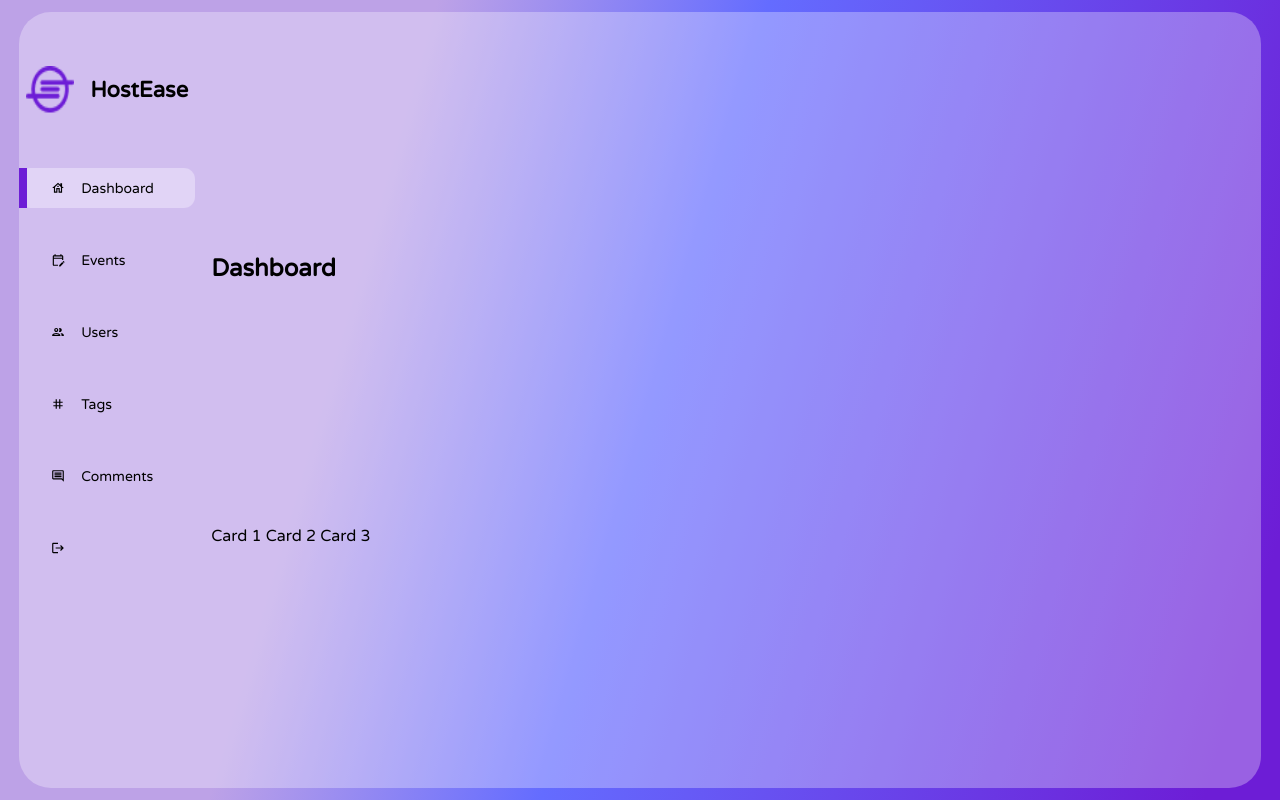
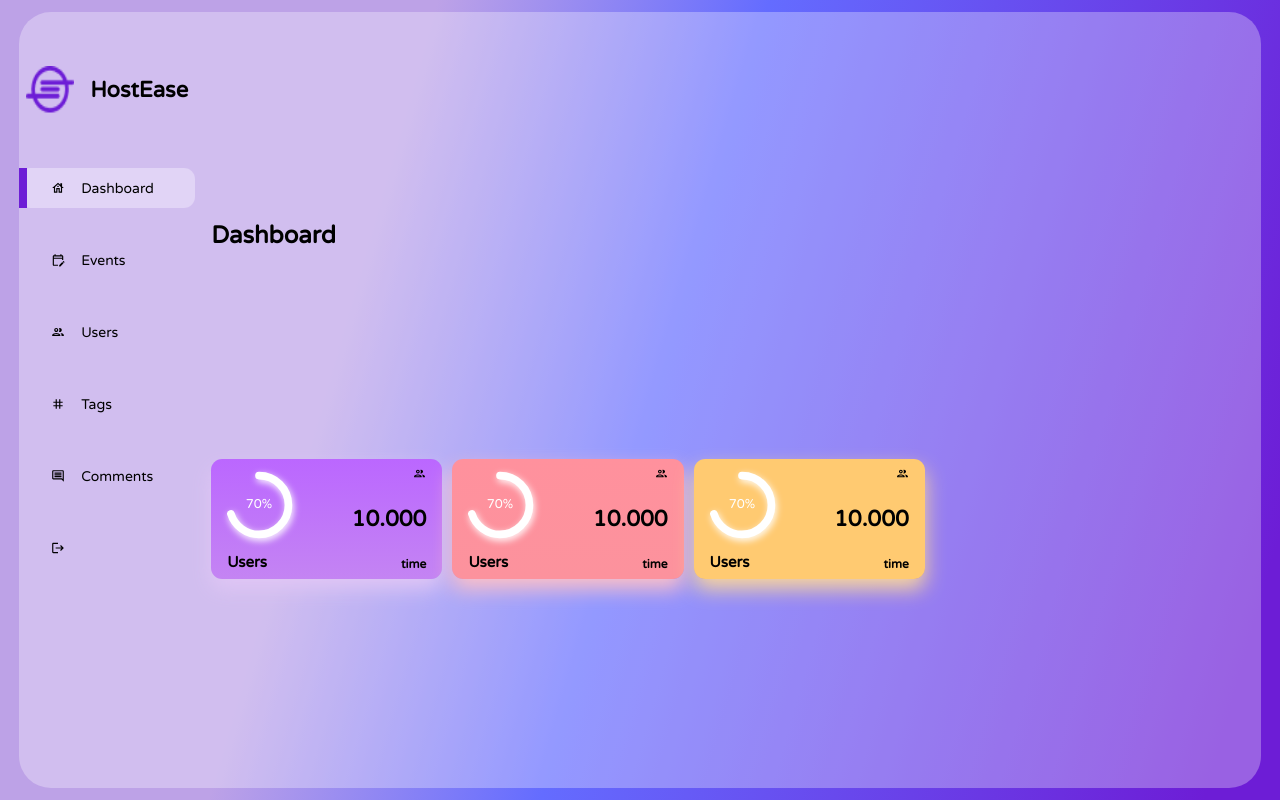
Before and after one commit to enriquedlc/HostEase, a React (Vite) app in the folder client/: page /dev in a window 1280 px wide. Built offline with nearby package versions, Linux system fonts and the light colour scheme.

Commit message:
Feature :sparkles:: created Card component.
This cards will display data from the server.

```diff
--- a/client/package.json
+++ b/client/package.json
@@ -16,6 +16,7 @@
 		"bcryptjs": "^2.4.3",
 		"framer-motion": "^10.12.8",
 		"react": "^18.2.0",
+		"react-circular-progressbar": "^2.1.0",
 		"react-dom": "^18.2.0",
 		"react-icons": "^4.8.0",
 		"react-responsive-carousel": "^3.2.23",
--- /dev/null
+++ b/client/src/Pages/Admin/Components/Card/Card.css
@@ -0,0 +1,67 @@
+.compacted-card {
+    display: flex;
+    flex: 1;
+    height: 7.5rem !important;
+    border-radius: 0.7rem;
+    /* color: white; */
+    padding: .5rem 1rem .5rem 1rem;
+    position: relative;
+    cursor: pointer;
+    font-size: 13px;
+    gap: 1rem;
+}
+
+.compacted-card:hover {
+    box-shadow: none !important;
+}
+
+.percentage-circle {
+    flex: 1 1;
+    display: flex;
+    flex-direction: column;
+    justify-content: flex-end;
+    gap: 1rem;
+}
+
+.CircularProgressbar {
+    width: 4rem !important;
+    overflow: visible;
+}
+
+.CircularProgressbar-path {
+    stroke: white !important;
+    stroke-width: 12px !important;
+    filter: drop-shadow(2px 4px 6px white);
+}
+
+.CircularProgressbar-trail {
+    display: none;
+}
+
+.CircularProgressbar-text {
+    fill: white !important;
+}
+
+.percentage-circle>span {
+    font-size: 15px;
+    font-weight: bold;
+}
+
+.detail {
+    flex: 1;
+    display: flex;
+    flex-direction: column;
+    justify-content: space-between;
+    align-items: flex-end;
+}
+
+/* card text child styling */
+.detail>span:nth-child(2) {
+    font-size: 22px;
+    font-weight: bold;
+}
+
+.detail>span:nth-child(3) {
+    font-size: 12px;
+    font-weight: bold;
+}
--- /dev/null
+++ b/client/src/Pages/Admin/Components/Card/Card.tsx
@@ -0,0 +1,83 @@
+import { useState } from 'react'
+
+import { AnimatePresence } from 'framer-motion'
+import { CircularProgressbar } from 'react-circular-progressbar'
+import 'react-circular-progressbar/dist/styles.css'
+
+import './Card.css'
+
+interface CardProps {
+    title: string
+    color: {
+        backGround: string
+        boxShadow: string
+    }
+    barValue: number
+    value: string
+    png: any
+
+    series: {
+        name: string
+        data: number[]
+    }[]
+}
+
+interface StatusCardProps {
+    Icon: any
+    value: string
+    showedDataTime: string
+}
+
+const Card: React.FC<CardProps> = (props: CardProps) => {
+
+    const [expandedCard, setExpandedCars] = useState<boolean>(false);
+
+    return (
+        <AnimatePresence>
+            {
+                expandedCard
+                    ? (<ExpandedCard />)
+                    : (<CompactedCard params={props} />)
+            }
+        </AnimatePresence>
+    )
+}
+
+// Compacted Card
+const CompactedCard = ({ params }) => {
+
+    const Icon = params.png
+
+    return (
+        <div className="compacted-card"
+            style={{
+                background: params.color.backGround,
+                boxShadow: params.color.boxShadow
+            }}
+        >
+            <div className="percentage-circle">
+                <CircularProgressbar
+                    value={params.barValue}
+                    text={`${params.barValue}%`}
+                />
+                <span>{params.title}</span>
+            </div>
+            <div className="detail">
+                <Icon />
+                <span>{params.value}</span>
+                <span>time</span>
+            </div>
+        </div>
+    )
+}
+
+// Expanded Card
+const ExpandedCard = () => {
+    return (
+        <div className="expanded-card">
+
+        </div>
+    )
+}
+
+export default Card
--- a/client/src/Pages/Admin/Components/Cards/Cards.css
+++ b/client/src/Pages/Admin/Components/Cards/Cards.css
@@ -0,0 +1,8 @@
+.cards {
+    display: flex;
+    gap: 10px;
+}
+
+.parent-card-container {
+    width: 100%;
+}
--- a/client/src/Pages/Admin/Components/Cards/Cards.tsx
+++ b/client/src/Pages/Admin/Components/Cards/Cards.tsx
@@ -1,12 +1,16 @@
 import { MdOutlineGroup } from 'react-icons/md'
+
+import Card from '../Card/Card'
+
 import './Cards.css'
+
 
 const CardsData = [
     {
         title: "Users",
         color: {
-            backGround: "linear-gradient(90deg, rgba(255,255,255,1) 0%, rgba(255,255,255,1) 50%, rgba(255,255,255,1) 100%)",
-            boxShadow: "0px 0px 10px 0px rgba(0,0,0,0.75)"
+            backGround: "linear-gradient(180deg, #bb67ff 0%, #c484f3 100%)",
+            boxShadow: "0px 10px 20px 0px #e0c6f5",
         },
         barValue: 70,
         value: "10.000",
@@ -21,8 +25,8 @@ const CardsData = [
     {
         title: "Users",
         color: {
-            backGround: "linear-gradient(90deg, rgba(255,255,255,1) 0%, rgba(255,255,255,1) 50%, rgba(255,255,255,1) 100%)",
-            boxShadow: "0px 0px 10px 0px rgba(0,0,0,0.75)"
+            backGround: "linear-gradient(180deg, #FF919D 0%, #FC929D 100%)",
+            boxShadow: "0px 10px 20px 0px #FDC0C7",
         },
         barValue: 70,
         value: "10.000",
@@ -37,8 +41,9 @@ const CardsData = [
     {
         title: "Users",
         color: {
-            backGround: "linear-gradient(90deg, rgba(255,255,255,1) 0%, rgba(255,255,255,1) 50%, rgba(255,255,255,1) 100%)",
-            boxShadow: "0px 0px 10px 0px rgba(0,0,0,0.75)"
+            backGround:
+                "linear-gradient(rgb(248, 212, 154) -146.42%, rgb(255 202 113) -46.42%)",
+            boxShadow: "0px 10px 20px 0px #F9D59B",
         },
         barValue: 70,
         value: "10.000",
@@ -55,9 +60,21 @@ const CardsData = [
 const Cards = () => {
     return (
         <div className="cards">
-            Card 1
-            Card 2
-            Card 3
+            {CardsData.map((card, id) => {
+                return (
+                    <div className="parent-card-container"
+                        key={id}>
+                        <Card
+                            title={card.title}
+                            color={card.color}
+                            barValue={card.barValue}
+                            value={card.value}
+                            png={card.png}
+                            series={card.series}
+
+                        />
+                    </div>)
+            })}
         </div>
     )
 }
```
Also changed, not shown: 1 other file (tests, documents, lock files or other folders).
